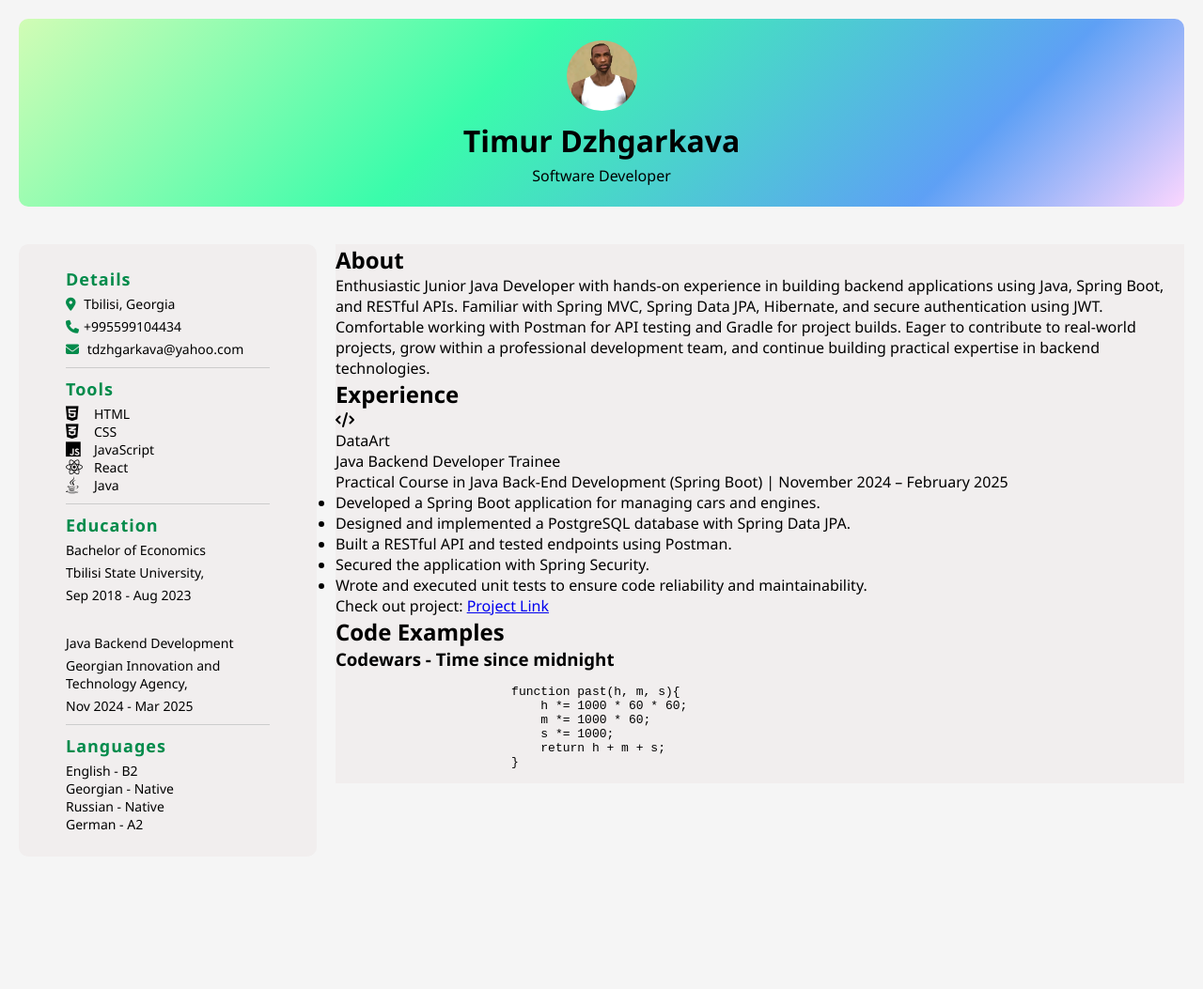
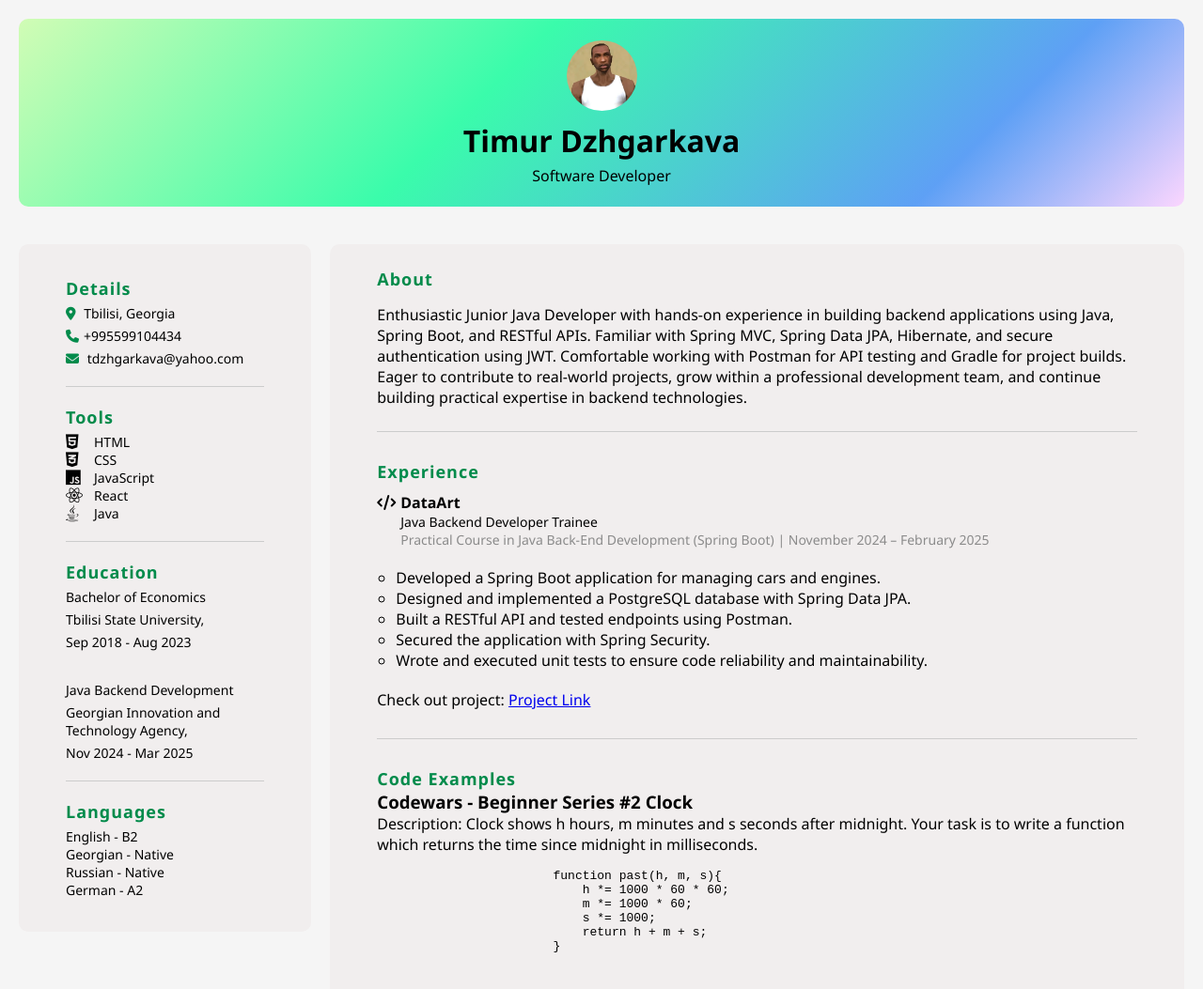
Before and after one commit to tjgharkava/rsschool-cv, a plain HTML site: page index.html in a window 1280 px wide. Shown: the whole page at 94% size. Before the commit the page ends 932 px from the top, so only its background shows below. Drawn offline with Linux system fonts and the light colour scheme.

Commit message:
add: added main for cv

```diff
--- a/index.html
+++ b/index.html
@@ -74,14 +74,22 @@
                     Gradle for project builds. Eager to contribute to real-world projects, grow within a professional development team,
                     and continue building practical expertise in backend technologies.</p>
             </div>
-
+            <hr>
             <div class="experience">
                 <h2>Experience</h2>
-                <i class="fa-solid fa-code"></i>
-                <p class="work-place"> DataArt
-                <p>Java Backend Developer Trainee</p>
-                <p>Practical Course in Java Back-End Development (Spring Boot) | November 2024 – February 2025</p>
-                </p>
+                <div class="work-experience">
+                    <div class="work-experience-header">
+                        <i class="fa-solid fa-code"></i>
+
+                    </div>
+                    <div class="work-experience-details">
+                        <p class="company-name">DataArt</p>
+                        <p class="position">Java Backend Developer Trainee</p>
+                        <p class="duration">Practical Course in Java Back-End Development (Spring Boot) | November 2024 – February 2025</p>
+                    </div>
+                </div>
+
+
                     <ul>
                         <li>Developed a Spring Boot application for managing cars and engines.</li>
                         <li>Designed and implemented a PostgreSQL database with Spring Data JPA.</li>
@@ -91,11 +99,13 @@
                     </ul>
                     <p>Check out project: <a href=https://github.com/tjgharkava/car-engine target="_blank">Project Link</a></p>
             </div>
-
+            <hr>
             <div class="code-examples">
                 <section>
                     <h2>Code Examples</h2>
-                    <h3>Codewars - Time since midnight</h3>
+                    <h3>Codewars - Beginner Series #2 Clock</h3>
+                    <p>Description: Clock shows h hours, m minutes and s seconds after midnight.
+                        Your task is to write a function which returns the time since midnight in milliseconds.</p>
                     <pre><code>
                         function past(h, m, s){
                             h *= 1000 * 60 * 60;
--- a/style.css
+++ b/style.css
@@ -78,12 +78,16 @@ header {
     display: flex;
     flex-direction: column;
     gap: 5px;
+    padding: 10px 0;
 }
 
 .cv-details h3,
 .cv-tools h3,
 .cv-education h3,
-.cv-languages h3 {
+.cv-languages h3,
+.about h2,
+.experience h2,
+.code-examples h2 {
     font-size: 18px;
     font-weight: 700;
     letter-spacing: 1px;
@@ -91,7 +95,7 @@ header {
 }
 
 .cv-details p,
-.cv-education p{
+.cv-education p {
     font-size: 14px;
     color: #000;
 }
@@ -131,4 +135,62 @@ hr {
     background-color: #f1eeee;
     display: flex;
     flex-direction: column;
+    padding: 25px 50px;
+    border-radius: 10px;
 }
+
+.about p {
+    font-size: 16px;
+    color: #000;
+    padding: 15px 0;
+}
+
+.experience {
+    display: flex;
+    flex-direction: column;
+    justify-content: flex-start;
+    gap: 10px;
+    padding: 20px 0;
+}
+
+.work-experience {
+    display: flex;
+    justify-content: flex-start;
+    gap: 5px;
+}
+
+.work-experience-details .company-name {
+    font-weight: 600;
+    font-size: 16px;
+}
+
+.work-experience-details p {
+    font-size: 14px;
+}
+
+.work-place {
+    font-size: 14px;
+    font-style: italic;
+    color: #555;
+}
+
+.work-experience-details .duration {
+    font-size: 14px;
+    color: #8b8b8b;
+}
+
+.experience ul {
+    list-style:circle;
+    padding: 10px 20px;
+}
+
+.code-examples {
+    display: flex;
+    flex-direction: column;
+    padding: 20px 0;
+}
+
+.code-examples section {
+    display: flex;
+    flex-direction: column;
+}
```
